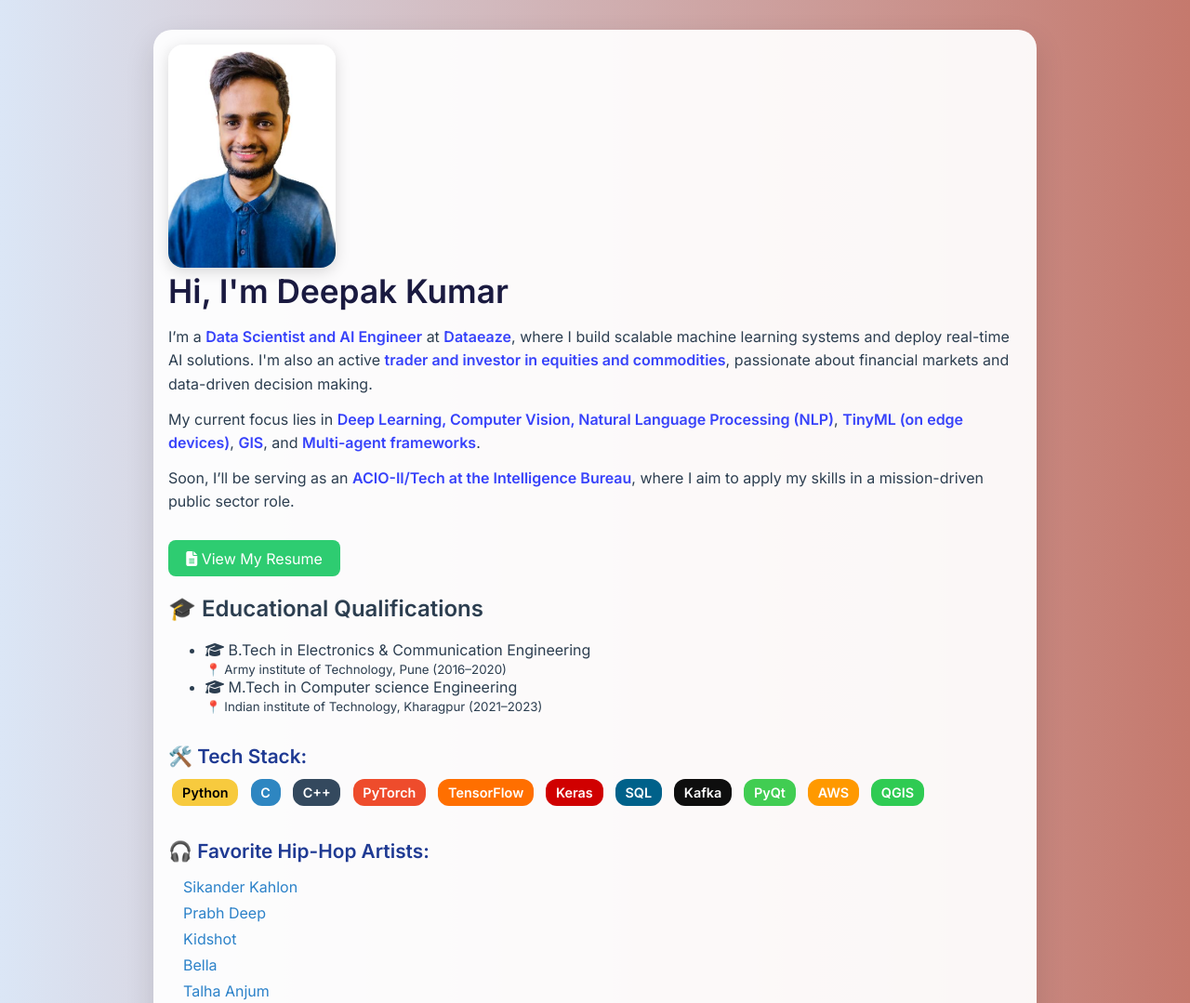
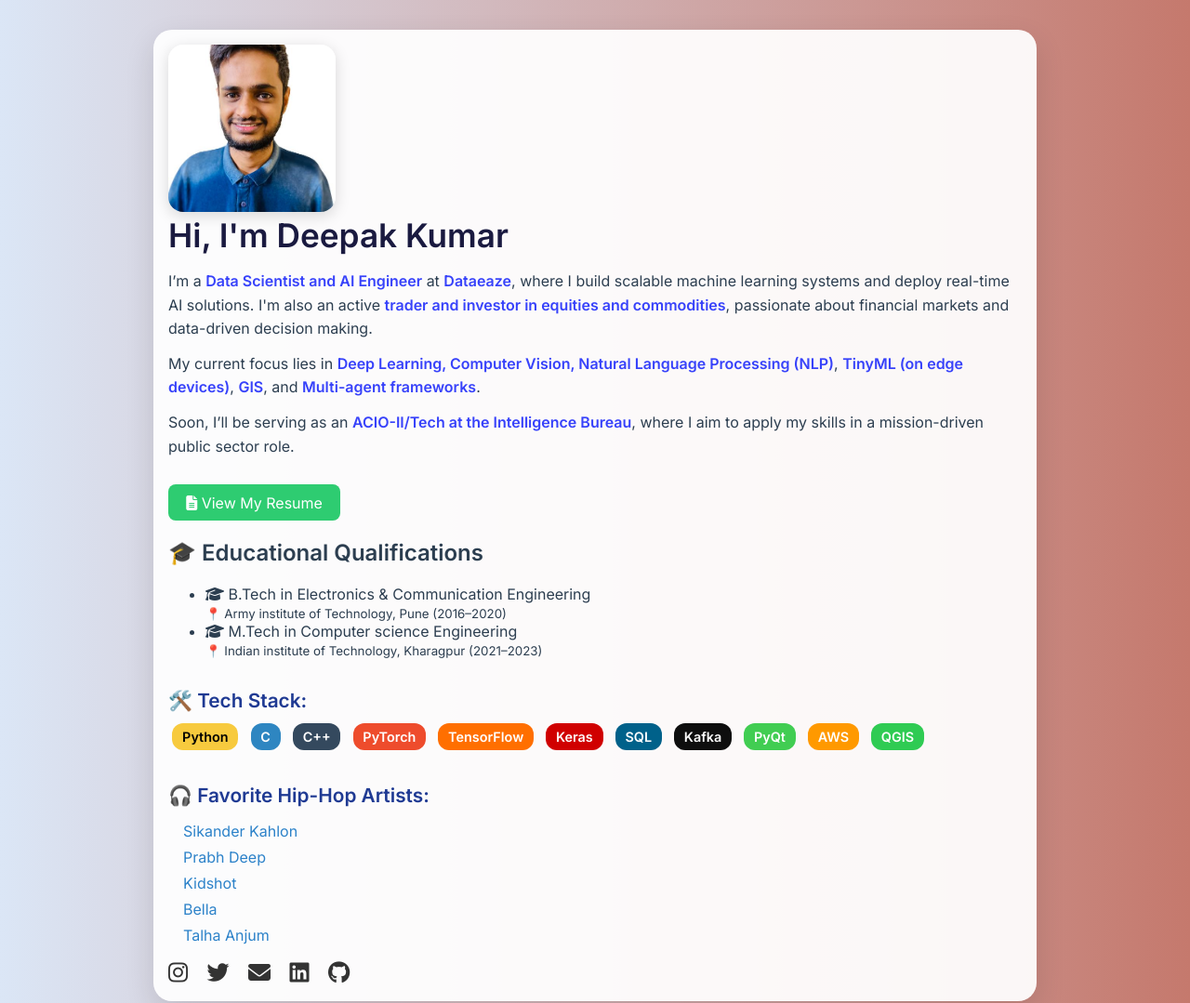
Before and after one commit to Deepak1999420/deepwebpage, a plain HTML site: page index.html in a window 1280 px wide. Shown: the top 1079 px of the page at 93% size. Drawn offline with Linux system fonts and the light colour scheme.

Commit message:
Update index 2.html

```diff
--- a/index.html
+++ b/index.html
@@ -30,11 +30,15 @@
     }
 
     .profile img {
-      width: 180px;
+      width: 100%;
+      max-width: 180px;
       height: auto;
+      aspect-ratio: 1 / 1;
       object-fit: cover;
       border-radius: 16px;
+      box-shadow: 0 4px 16px rgba(0,0,0,0.15);
     }
+
 
     .profile img {
       width: 180px;
```
